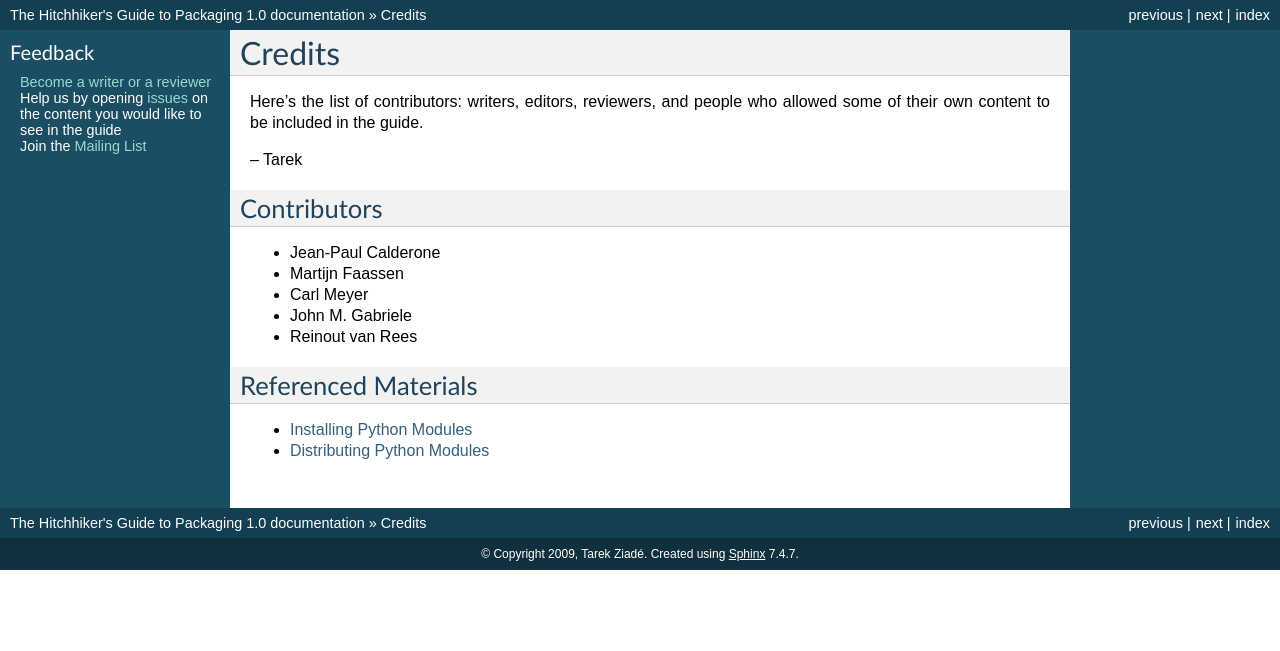
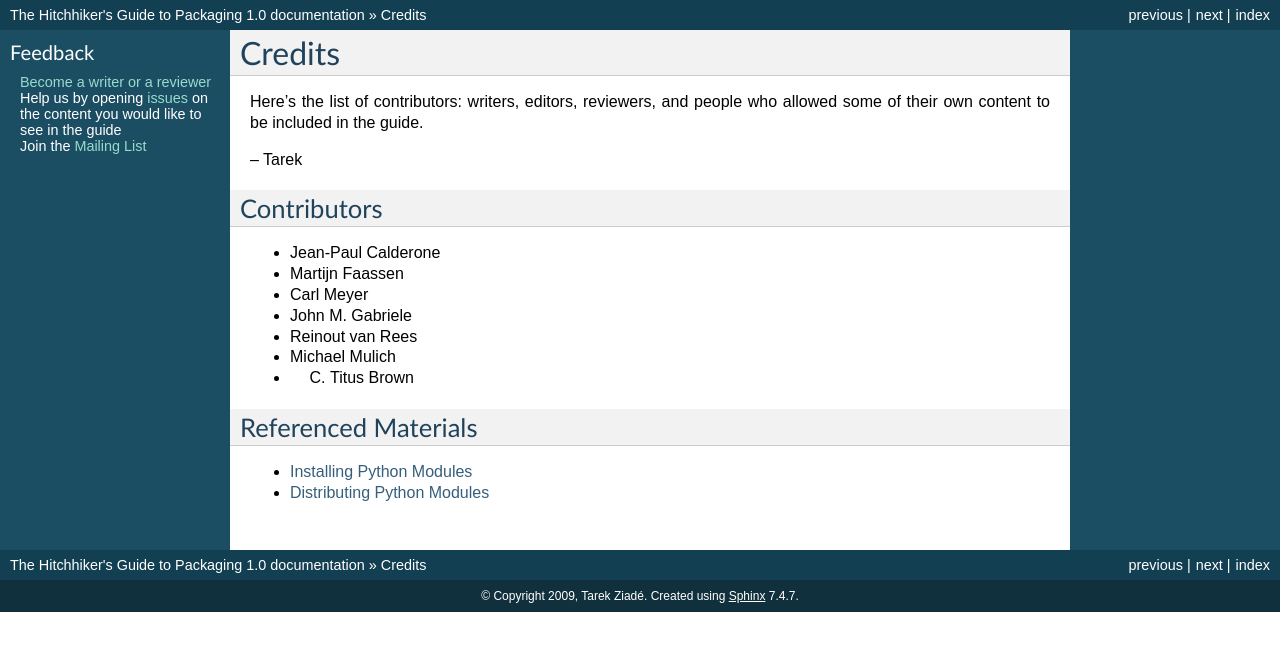
Before and after one commit to pypa/packaging.python.org, a Sphinx documentation site: the page built from source/credits.txt, in a window 1280 px wide. Shown: the top 651 px of the page. Built offline with Sphinx 7.4.7, drawn with Linux system fonts in a browser that asks for light colours.

Commit message:
added Michael and myself to the list of contributors and reviewers

```diff
--- a/source/credits.txt
+++ b/source/credits.txt
@@ -16,6 +16,8 @@ Contributors
 - Carl Meyer
 - John M. Gabriele
 - Reinout van Rees
+- Michael Mulich
+- C. Titus Brown
 
 Referenced Materials
 ====================
```
